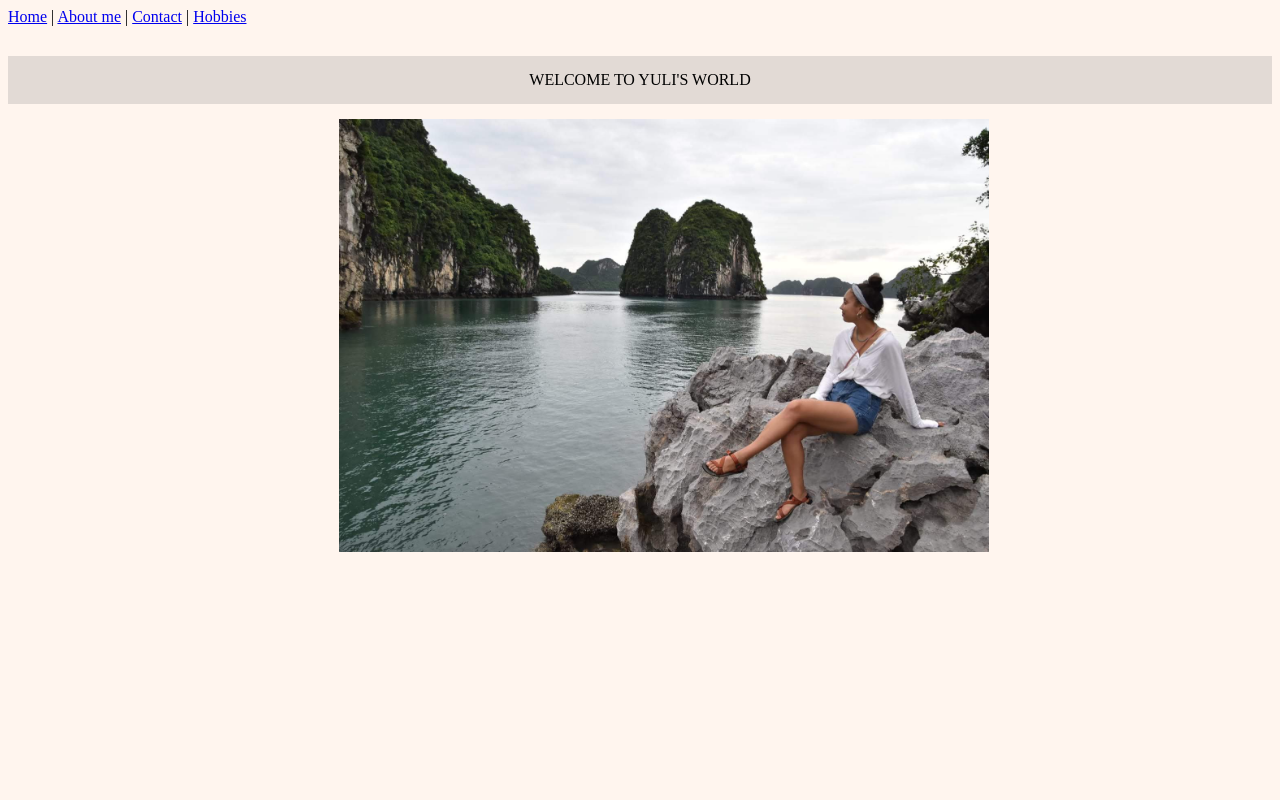
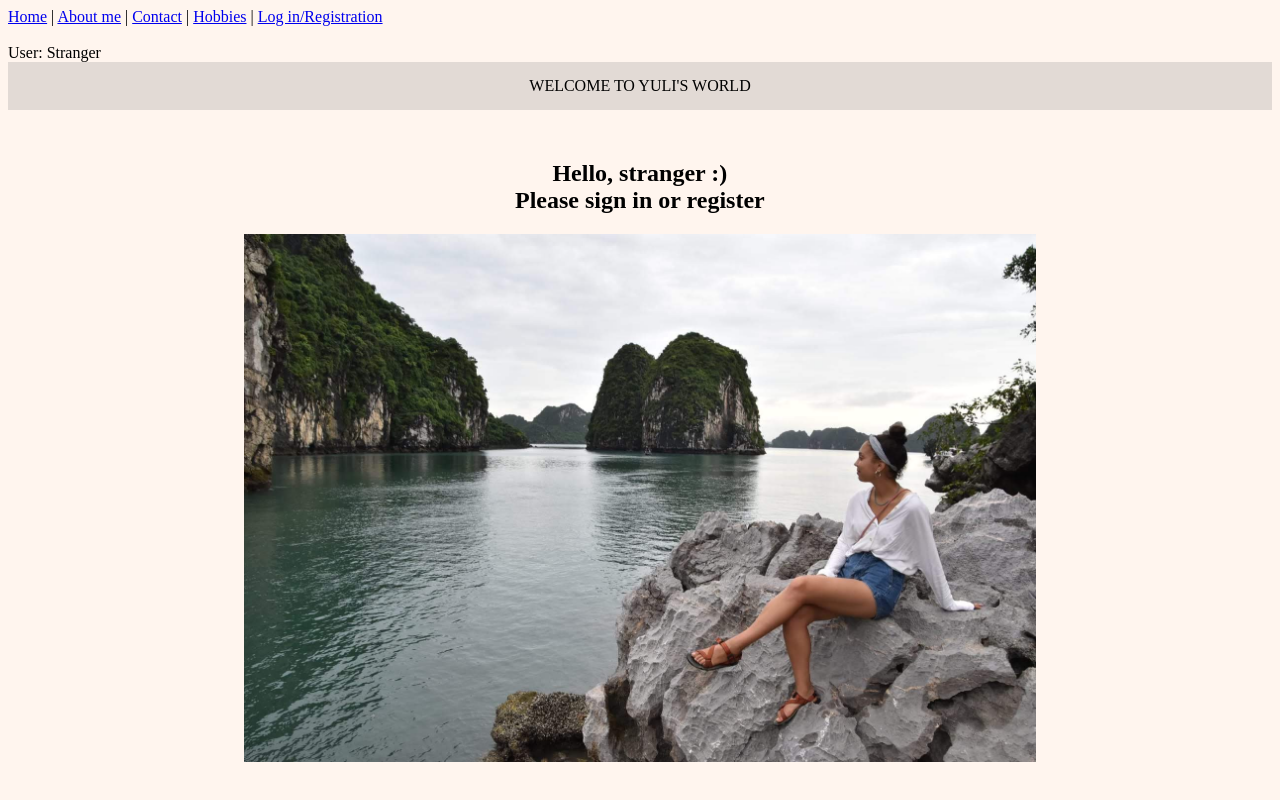
Before and after one commit to yuligros/stam, a Flask app: page /Home in a window 1280 px wide. Run offline with Flask 2, Linux system fonts and the light colour scheme.

Commit message:
yulis task 9

```diff
--- a/app.py
+++ b/app.py
@@ -1,8 +1,26 @@
 from flask import Flask, redirect, url_for,render_template
-from flask import request
-from flask import session
+from flask import request, session
+import mysql.connector
+
 
 app = Flask(__name__)
+app.secret_key = '123'
+app.permanent_session_lifetime = 15
+
+
+# Connect to mysql
+mydb = mysql.connector.connect(
+  host="localhost",
+  user="root",
+  password="Y$11Gros"
+)
+
+# Print success connection
+print(mydb)
+
+if __name__ == '__main__':
+    app.run(debug=True)
+
 
 # Home page
 @app.route('/yuli')
@@ -13,6 +31,7 @@ def main_func():  # put application's code here
 
 @app.route('/Home')
 def home_func():
+    session['user_name'] = 'Stranger'
     return render_template('welcome.html')
 
 # About me page
@@ -37,6 +56,57 @@ def contact_func():
           return render_template('contact.html', user_name = name,user_email = email,user_password = password)
     return render_template('contact.html')
 
+# Contact page
+@app.route('/Search',methods = ['GET','POST'])
+def search_func():
+    user_name,second_name = '',''
+    users = get_users()
+    if_exist = False
 
-if __name__ == '__main__':
-    app.run(debug=True)
+    if request.method == 'POST':
+          user_name = request.form['y_name']
+          user_email= request.form['y_email']
+          user_password = request.form['y_password']
+          session['user_name'] = user_name
+          session['logged_in'] = True
+          return render_template('welcome.html',
+                                 user_name=user_name)
+
+    if request.method == 'GET':
+      if 'y_name' in request.args:
+           user_name = request.args['y_name']
+           email = request.args['y_email']
+           session['user_name'] = user_name
+           session['logged_in'] = True
+           if_exist = check_if_user_exist(user_name,users)
+           return render_template('assignment9.html',
+                                  user_name=user_name,
+                                  email = email,
+                                  is_exist = if_exist)
+
+      else:
+          return render_template('assignment9.html',
+                                 users=users,is_exist = if_exist)
+
+    return render_template('assignment9.html')
+
+
+
+def get_users():
+    users = {'user1': {'user_name': 'yuli', 'email' : 'yuli11@gmail.com'},
+             'user2': {'user_name': 'yosik', 'email': 'yosik12@gmail.com'},
+             'user3': {'user_name': 'erez', 'email': 'erezMaster@gmail.com'},
+             'user4': {'user_name': 'amit', 'email': 'tuli@gmail.com'},
+             'user5': {'user_name': 'guy', 'email': 'guyTheKing@gmail.com'},
+             'user6': {'user_name': 'shahaf', 'email': 'shahafgros@gmail.com'},
+             'user7': {'user_name': 'dor', 'email': 'dori100@gmail.com'},
+             'user8': {'user_name': 'itamar', 'email': 'itamari@gmail.com'}}
+    return users
+
+
+def check_if_user_exist(user,users):
+    for id, values in users.items():
+        for key in values:
+            if values[key] == user:
+                return True;
+    return False
--- a/static/css/cv.css
+++ b/static/css/cv.css
@@ -36,6 +36,13 @@ display: table;
 .col-12 {width: 100%;}
 /*---header-----*/
 
+.h2 {
+    text-align: center;
+}
+.images {
+    width: 100%;
+    text-align: center;
+}
 
 .home_form {
     border: none;
@@ -69,6 +76,11 @@ display: table;
     text-align: center;
 }
 
+.col-12-main {
+    width: 100%;
+    text-align: center;
+}
+
 .col-8-main {
     width: 66.66%;
     text-align: left;
@@ -96,6 +108,14 @@ display: table;
     font-size:40px;
     border-style: none;
     cursor: pointer;
+ }
+
+ .girls{
+     background-color: mistyrose;
+ }
+
+ .boys{
+     background-color: lightblue;
  }
 
 @media only screen and (max-width: 600px){
--- a/templates/manu.html
+++ b/templates/manu.html
@@ -1,9 +1,9 @@
 <!-------- bar -------->
 <header>
-    <a href="/Home">Home</a> | <a href="/About_me">About me</a> | <a href="/contact">Contact</a> | <a href="/hobbies">Hobbies</a>
+    <a href="/Home">Home</a> | <a href="/About_me">About me</a> | <a href="/contact">Contact</a> | <a href="/hobbies">Hobbies</a> | <a href="/Search">Log in/Registration</a>
+    <br><br> User: {{ session['user_name'] }}
 </header>
 
 <body>
-<div class="col-1"></div>
 <div class="col-12-bar">WELCOME TO {{ Page_name | upper}}</div>
 </body>
--- a/templates/welcome.html
+++ b/templates/welcome.html
@@ -6,11 +6,18 @@
 
 {% block body%}
     {{ super() }}
-    <div class="col-3"></div>
+    <div class="col-12">
+    <div class="col-2"></div>
 
     <div class="col-8">
-        <img src="static/images/yuli2.jpg" width="80%">
+    {% if  session.logged_in  %}
+        <h2 class="h2">Hello {{ session['user_name'] }}! You have successfully logged in</h2>
+    {% else %}
+        <h2 class="h2">Hello, stranger :) <br> Please sign in or register</h2>
+    {% endif %}
+        <img class="images" src="static/images/yuli2.jpg" >
     </div>
 
-    <div class="col-3"></div>
+    <div class="col-2"></div>
+    </div>
 {% endblock %}
```
Also changed, not shown: tast.py (added, +12 -0 lines), templates/Not_sign_in.html (added, +23 -0 lines), templates/assignment9.html (added, +56 -0 lines).
